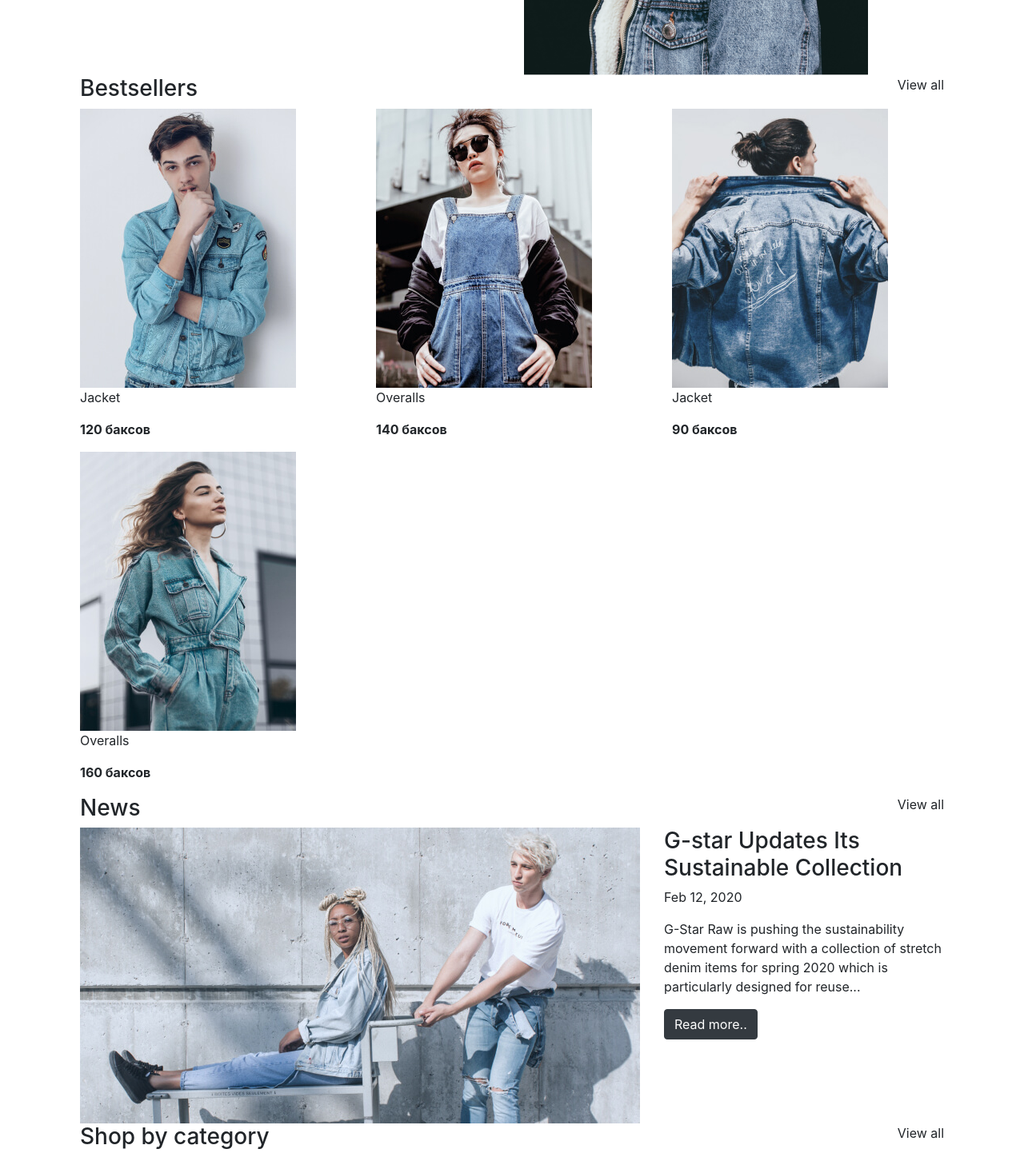
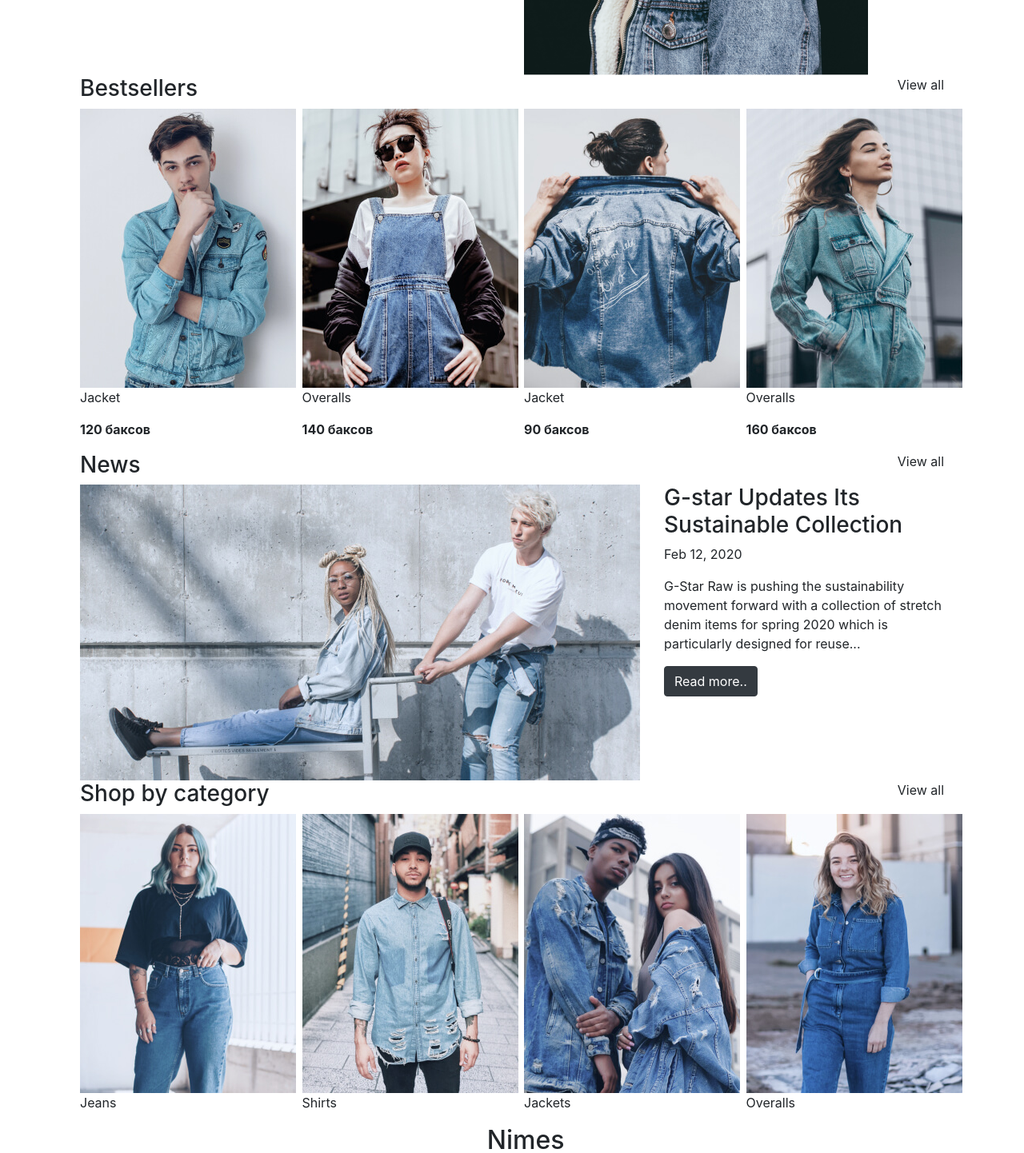
Before and after one commit to typoilox228/bootstrap_denim, a plain HTML site: page index.html in a window 1280 px wide. Shown: the part 480-1922 px from the top of the page at 80% size. Drawn offline with nearby package versions, Linux system fonts and the light colour scheme.

Commit message:
Update index.html

```diff
--- a/index.html
+++ b/index.html
@@ -56,22 +56,22 @@
 				</div>
 			</div>
 			<div class="row">
-				<div class="col">
+				<div class="col-3">
 					<img src="img/2.png">
 					<p>Jacket</p>
 					<b><p>120 баксов<p></b>
 				</div>
-				<div class="col">
+				<div class="col-3">
 					<img src="img/3.png">
 					<p>Overalls</p>
 					<b><p>140 баксов<p></b>
 				</div>
-				<div class="col">
+				<div class="col-3">
 					<img src="img/4.png">
 					<p>Jacket</p>
 					<b><p>90 баксов<p></b>
 				</div>
-				<div class="col">
+				<div class="col-3">
 					<img src="img/5.png">
 					<p>Overalls</p>
 					<b><p>160 баксов<p></b>
@@ -130,19 +130,19 @@
 				</div>
 			</div>
 			<div class="row">
-				<div class="col">
+				<div class="col-3">
 					<img src="img/7.png">
 					<p>Jeans</p>
 				</div>
-				<div class="col">
+				<div class="col-3">
 					<img src="img/8.png">
 					<p>Shirts</p>
 				</div>
-				<div class="col">
+				<div class="col-3">
 					<img src="img/9.png">
 					<p>Jackets</p>
 				</div>
-				<div class="col">
+				<div class="col-3">
 					<img src="img/10.png">
 					<p>Overalls</p>
 				</div>
```
